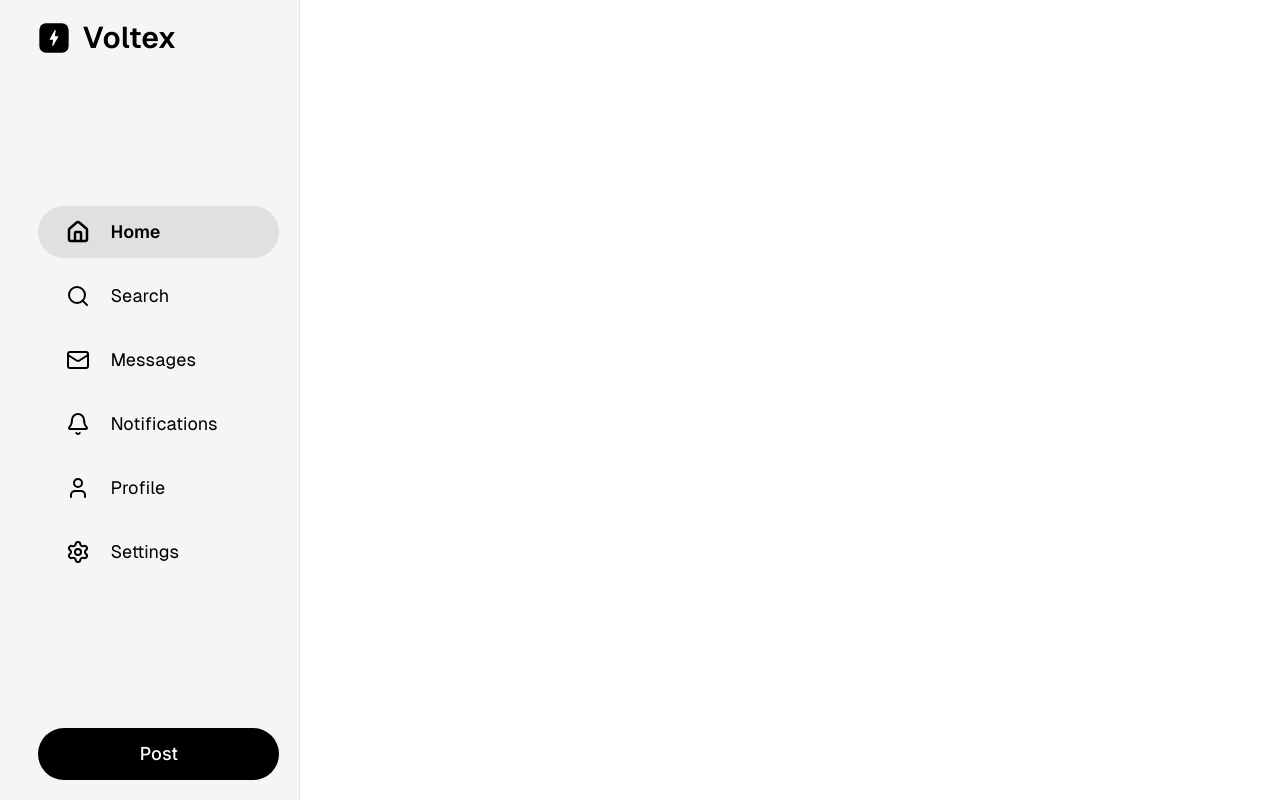
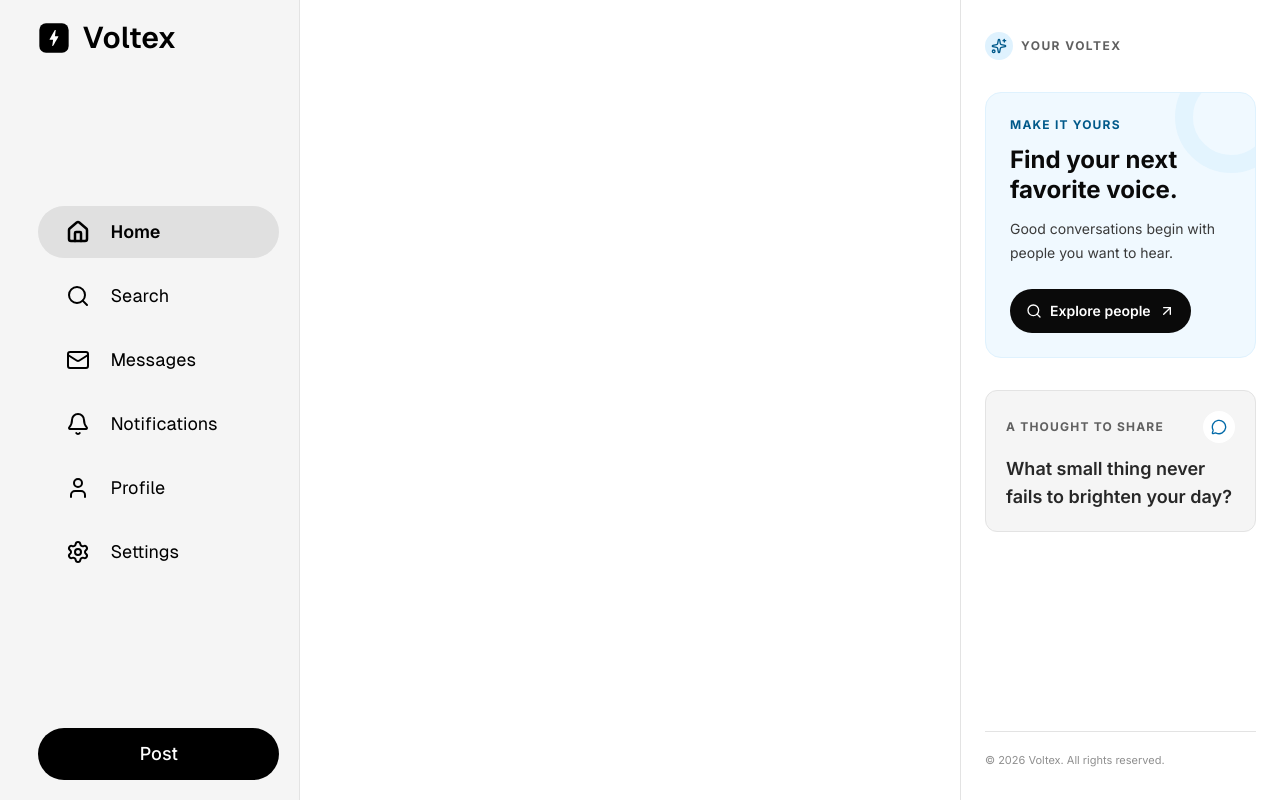
Before and after one commit to hasanurali/voltex, a React (Vite) app in the folder client/: page / in a window 1280 px wide. Built offline with nearby package versions, Linux system fonts and the light colour scheme; no server answers.

Commit message:
feat: restructure AppLayout to add RightSideBar component

```diff
--- a/client/src/app/AppLayout.tsx
+++ b/client/src/app/AppLayout.tsx
@@ -2,18 +2,24 @@ import { Outlet } from 'react-router-dom';
 import Sidebar from './Sidebar';
 import MobileTopBar from './MobileTopBar';
 import MobileBottomBar from './MobileBottomBar';
+import PostRightSideBar from './RightSideBar';
 
 const AppLayout = () => {
+
     return (
         <div className="flex min-h-screen md:h-screen md:overflow-hidden">
             <Sidebar />
 
-            <div className="flex min-w-0 flex-1 flex-col md:min-h-0">
+            <div className="flex flex-col flex-1 min-w-0 md:min-h-0">
                 <MobileTopBar />
 
-                <main className="min-h-0 flex-1 pb-16 md:overflow-y-auto md:pb-0">
-                    <Outlet />
-                </main>
+                <div className="flex flex-1 min-h-0 overflow-hidden">
+                    <main className="min-w-0 w-full max-w-215 pb-16 md:overflow-y-auto md:pb-0">
+                        <Outlet />
+                    </main>
+
+                    <PostRightSideBar />
+                </div>
 
                 <MobileBottomBar />
             </div>
--- /dev/null
+++ b/client/src/app/RightSideBar.tsx
@@ -0,0 +1,91 @@
+import { ArrowUpRight, MessageCircle, Search, Sparkles, UsersRound } from 'lucide-react';
+import { useLocation, useNavigate } from 'react-router-dom';
+import { ROUTES } from './routes';
+
+const RightSideBar = () => {
+
+    const navigate = useNavigate();
+    const isPeopleSearchPage = useLocation().pathname === ROUTES.searchUser;
+    const HeaderIcon = isPeopleSearchPage ? UsersRound : Sparkles;
+
+    return (
+        <aside className='sticky top-0 hidden h-full min-w-80 flex-[1_1_320px] self-start overflow-y-auto border-l border-l-secondary-100 bg-white min-[1155px]:block'>
+            <div className='mx-auto flex min-h-full max-w-130 flex-col gap-8 px-6 py-8'>
+
+                {/* Sidebar header section */}
+                <header className='flex items-center gap-2 text-xs font-bold uppercase tracking-[0.12em] text-secondary-500'>
+                    <span className='flex h-7 w-7 items-center justify-center rounded-full bg-sky-100 text-sky-800'>
+                        <HeaderIcon className='h-4 w-4' aria-hidden='true' />
+                    </span>
+                    {isPeopleSearchPage ? 'People to discover' : 'Your Voltex'}
+                </header>
+
+                {/* Main cards section */}
+                {
+                    isPeopleSearchPage ? (
+                        <>
+                            <section className='relative overflow-hidden rounded-2xl border border-sky-100 bg-sky-50 p-6'>
+                                <div className='absolute -right-8 -top-8 h-28 w-28 rounded-full border-18 border-sky-100/70' aria-hidden='true' />
+                                <div className='relative'>
+                                    <p className='text-xs font-bold uppercase tracking-widest text-sky-800'>A fresh perspective</p>
+                                    <h2 className='mt-3 max-w-56 text-2xl font-bold leading-tight text-secondary-950'>Good conversations start with curiosity.</h2>
+                                    <p className='mt-3 text-sm leading-6 text-secondary-700'>Make room for a voice and a point of view you haven’t heard before.</p>
+                                </div>
+                            </section>
+
+                            <section className='rounded-xl border border-secondary-100 bg-secondary-50 p-5' aria-labelledby='discovery-note-heading'>
+                                <div className='flex items-center justify-between gap-3'>
+                                    <h2 id='discovery-note-heading' className='text-xs font-bold uppercase tracking-widest text-secondary-500'>Start with common ground</h2>
+                                    <span className='flex h-8 w-8 shrink-0 items-center justify-center rounded-full bg-white text-sky-700'>
+                                        <MessageCircle className='h-4 w-4' aria-hidden='true' />
+                                    </span>
+                                </div>
+
+                                <p className='mt-3 text-lg font-semibold leading-7 text-secondary-800'>A shared interest can be the start of a great conversation.</p>
+                            </section>
+                        </>
+                    ) : (
+                        <>
+                            <section className='relative overflow-hidden rounded-2xl border border-sky-100 bg-sky-50 p-6'>
+                                <div className='absolute -right-8 -top-8 h-28 w-28 rounded-full border-18 border-sky-100/70' aria-hidden='true' />
+                                <div className='relative'>
+                                    <p className='text-xs font-bold uppercase tracking-widest text-sky-800'>Make it yours</p>
+                                    <h2 className='mt-3 max-w-56 text-2xl font-bold leading-tight text-secondary-950'>Find your next favorite voice.</h2>
+                                    <p className='mt-3 text-sm leading-6 text-secondary-700'>Good conversations begin with people you want to hear.</p>
+                                    <button
+                                        type='button'
+                                        onClick={() => navigate(ROUTES.searchUser)}
+                                        className='mt-6 inline-flex min-h-11 items-center gap-2 rounded-full bg-secondary-950 px-4 text-sm font-semibold text-white transition-colors hover:bg-secondary-700 focus-visible:outline-2 focus-visible:outline-offset-2 focus-visible:outline-secondary-950 cursor-pointer'
+                                    >
+                                        <Search className='h-4 w-4' aria-hidden='true' />
+                                        Explore people
+                                        <ArrowUpRight className='h-4 w-4' aria-hidden='true' />
+                                    </button>
+                                </div>
+                            </section>
+
+                            <section className='rounded-xl border border-secondary-100 bg-secondary-50 p-5'>
+                                <div className='flex items-center justify-between gap-3'>
+                                    <h2 className='text-xs font-bold uppercase tracking-widest text-secondary-500'>A thought to share</h2>
+                                    <span className='flex h-8 w-8 shrink-0 items-center justify-center rounded-full bg-white text-sky-700'>
+                                        <MessageCircle className='h-4 w-4' aria-hidden='true' />
+                                    </span>
+                                </div>
+                                <blockquote className='mt-3 text-lg font-semibold leading-7 text-secondary-800'>
+                                    What small thing never fails to brighten your day?
+                                </blockquote>
+                            </section>
+                        </>
+                    )
+                }
+
+                {/* Footer copyright section */}
+                <footer className='mt-auto border-t border-secondary-100 pt-5'>
+                    <p className='text-[11px] text-secondary-400'>© {new Date().getFullYear()} Voltex. All rights reserved.</p>
+                </footer>
+            </div>
+        </aside>
+    )
+};
+
+export default RightSideBar;
```
